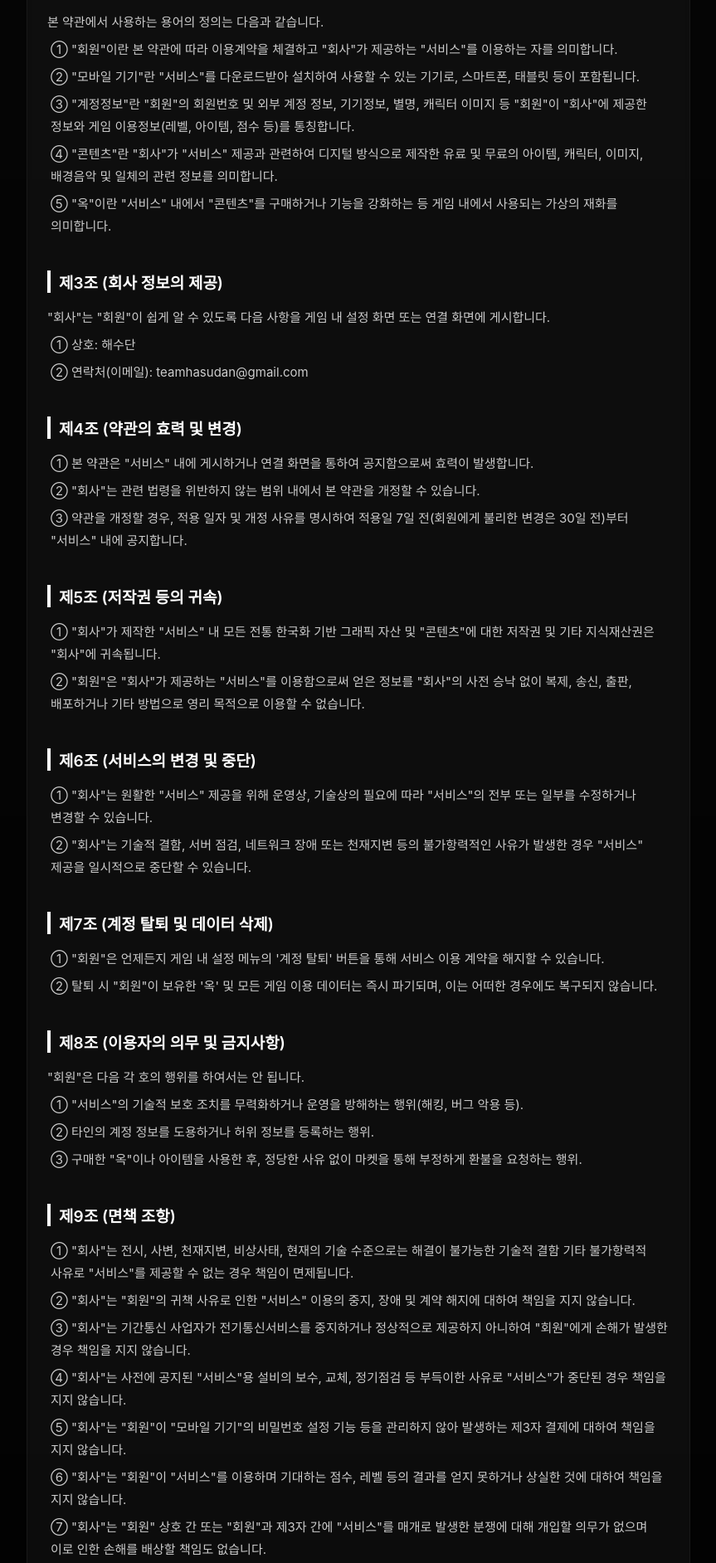
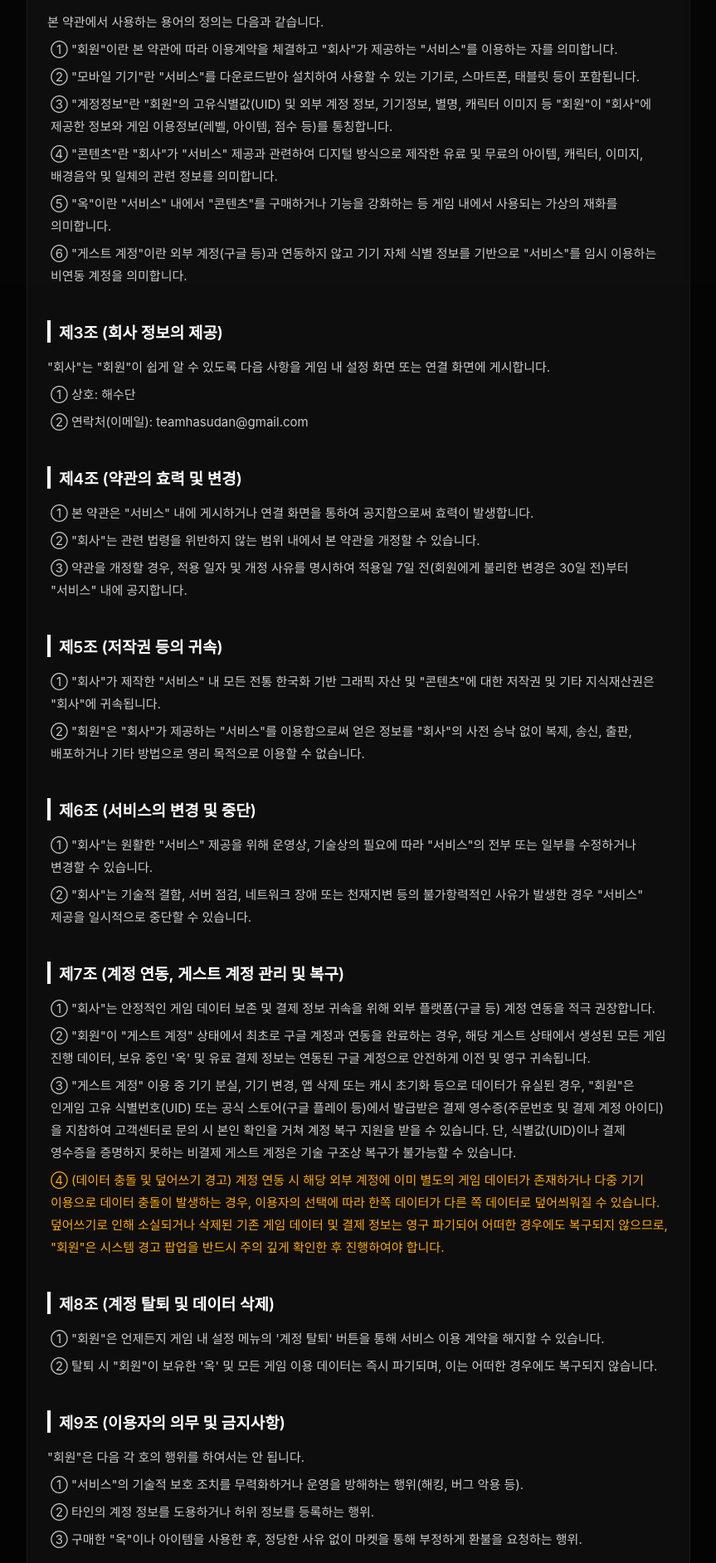
Before and after one commit to tjdgns1131/privacy, a plain HTML site: page ko/terms.html in a window 1280 px wide. Shown: the part 470-2354 px from the top of the page at 83% size, without its empty margins (208-1071 px from the left). Drawn offline with Linux system fonts and the light colour scheme.

Commit message:
약관 수정

```diff
--- a/ko/terms.html
+++ b/ko/terms.html
@@ -109,6 +109,9 @@
             margin-top: 6px;
             padding-left: 4px;
         }
+        .warning-text {
+            color: #ffaa00;
+        }
 
         /* 하단 푸터 (구글 주소지 증빙용 정보 노출) */
         footer {
@@ -177,9 +180,10 @@
             본 약관에서 사용하는 용어의 정의는 다음과 같습니다.
             <span>① "회원"이란 본 약관에 따라 이용계약을 체결하고 "회사"가 제공하는 "서비스"를 이용하는 자를 의미합니다.</span>
             <span>② "모바일 기기"란 "서비스"를 다운로드받아 설치하여 사용할 수 있는 기기로, 스마트폰, 태블릿 등이 포함됩니다.</span>
-            <span>③ "계정정보"란 "회원"의 회원번호 및 외부 계정 정보, 기기정보, 별명, 캐릭터 이미지 등 "회원"이 "회사"에 제공한 정보와 게임 이용정보(레벨, 아이템, 점수 등)를 통칭합니다.</span>
+            <span>③ "계정정보"란 "회원"의 고유식별값(UID) 및 외부 계정 정보, 기기정보, 별명, 캐릭터 이미지 등 "회원"이 "회사"에 제공한 정보와 게임 이용정보(레벨, 아이템, 점수 등)를 통칭합니다.</span>
             <span>④ "콘텐츠"란 "회사"가 "서비스" 제공과 관련하여 디지털 방식으로 제작한 유료 및 무료의 아이템, 캐릭터, 이미지, 배경음악 및 일체의 관련 정보를 의미합니다.</span>
             <span>⑤ "옥"이란 "서비스" 내에서 "콘텐츠"를 구매하거나 기능을 강화하는 등 게임 내에서 사용되는 가상의 재화를 의미합니다.</span>
+            <span>⑥ "게스트 계정"이란 외부 계정(구글 등)과 연동하지 않고 기기 자체 식별 정보를 기반으로 "서비스"를 임시 이용하는 비연동 계정을 의미합니다.</span>
         </p>
 
         <h2>제3조 (회사 정보의 제공)</h2>
@@ -208,13 +212,21 @@
             <span>② "회사"는 기술적 결함, 서버 점검, 네트워크 장애 또는 천재지변 등의 불가항력적인 사유가 발생한 경우 "서비스" 제공을 일시적으로 중단할 수 있습니다.</span>
         </p>
 
-        <h2>제7조 (계정 탈퇴 및 데이터 삭제)</h2>
+        <h2>제7조 (계정 연동, 게스트 계정 관리 및 복구)</h2>
+        <p>
+            <span>① "회사"는 안정적인 게임 데이터 보존 및 결제 정보 귀속을 위해 외부 플랫폼(구글 등) 계정 연동을 적극 권장합니다.</span>
+            <span>② "회원"이 "게스트 계정" 상태에서 최초로 구글 계정과 연동을 완료하는 경우, 해당 게스트 상태에서 생성된 모든 게임 진행 데이터, 보유 중인 '옥' 및 유료 결제 정보는 연동된 구글 계정으로 안전하게 이전 및 영구 귀속됩니다.</span>
+            <span>③ "게스트 계정" 이용 중 기기 분실, 기기 변경, 앱 삭제 또는 캐시 초기화 등으로 데이터가 유실된 경우, "회원"은 인게임 고유 식별번호(UID) 또는 공식 스토어(구글 플레이 등)에서 발급받은 결제 영수증(주문번호 및 결제 계정 아이디)을 지참하여 고객센터로 문의 시 본인 확인을 거쳐 계정 복구 지원을 받을 수 있습니다. 단, 식별값(UID)이나 결제 영수증을 증명하지 못하는 비결제 게스트 계정은 기술 구조상 복구가 불가능할 수 있습니다.</span>
+            <span class="warning-text">④ (데이터 충돌 및 덮어쓰기 경고) 계정 연동 시 해당 외부 계정에 이미 별도의 게임 데이터가 존재하거나 다중 기기 이용으로 데이터 충돌이 발생하는 경우, 이용자의 선택에 따라 한쪽 데이터가 다른 쪽 데이터로 덮어씌워질 수 있습니다. 덮어쓰기로 인해 소실되거나 삭제된 기존 게임 데이터 및 결제 정보는 영구 파기되어 어떠한 경우에도 복구되지 않으므로, "회원"은 시스템 경고 팝업을 반드시 주의 깊게 확인한 후 진행하여야 합니다.</span>
+        </p>
+
+        <h2>제8조 (계정 탈퇴 및 데이터 삭제)</h2>
         <p>
             <span>① "회원"은 언제든지 게임 내 설정 메뉴의 '계정 탈퇴' 버튼을 통해 서비스 이용 계약을 해지할 수 있습니다.</span>
             <span>② 탈퇴 시 "회원"이 보유한 '옥' 및 모든 게임 이용 데이터는 즉시 파기되며, 이는 어떠한 경우에도 복구되지 않습니다.</span>
         </p>
 
-        <h2>제8조 (이용자의 의무 및 금지사항)</h2>
+        <h2>제9조 (이용자의 의무 및 금지사항)</h2>
         <p>
             "회원"은 다음 각 호의 행위를 하여서는 안 됩니다.
             <span>① "서비스"의 기술적 보호 조치를 무력화하거나 운영을 방해하는 행위(해킹, 버그 악용 등).</span>
@@ -222,7 +234,7 @@
             <span>③ 구매한 "옥"이나 아이템을 사용한 후, 정당한 사유 없이 마켓을 통해 부정하게 환불을 요청하는 행위.</span>
         </p>
 
-        <h2>제9조 (면책 조항)</h2>
+        <h2>제10조 (면책 조항)</h2>
         <p>
             <span>① "회사"는 전시, 사변, 천재지변, 비상사태, 현재의 기술 수준으로는 해결이 불가능한 기술적 결함 기타 불가항력적 사유로 "서비스"를 제공할 수 없는 경우 책임이 면제됩니다.</span>
             <span>② "회사"는 "회원"의 귀책 사유로 인한 "서비스" 이용의 중지, 장애 및 계약 해지에 대하여 책임을 지지 않습니다.</span>
@@ -231,6 +243,7 @@
             <span>⑤ "회사"는 "회원"이 "모바일 기기"의 비밀번호 설정 기능 등을 관리하지 않아 발생하는 제3자 결제에 대하여 책임을 지지 않습니다.</span>
             <span>⑥ "회사"는 "회원"이 "서비스"를 이용하며 기대하는 점수, 레벨 등의 결과를 얻지 못하거나 상실한 것에 대하여 책임을 지지 않습니다.</span>
             <span>⑦ "회사"는 "회원" 상호 간 또는 "회원"과 제3자 간에 "서비스"를 매개로 발생한 분쟁에 대해 개입할 의무가 없으며 이로 인한 손해를 배상할 책임도 없습니다.</span>
+            <span>⑧ "회사"는 "회원"이 계정 연동 및 데이터 동기화 과정에서 고지된 충돌 경고를 확인하지 않고 진행하여 발생한 기존 데이터의 덮어쓰기 및 소실에 대하여 책임을 지지 않습니다.</span>
         </p>
 
         <p style="margin-top: 40px; color: #888;">
```
Also changed, not shown: en/terms.html (+17 -4 lines), index.html (+1 -1 lines).
